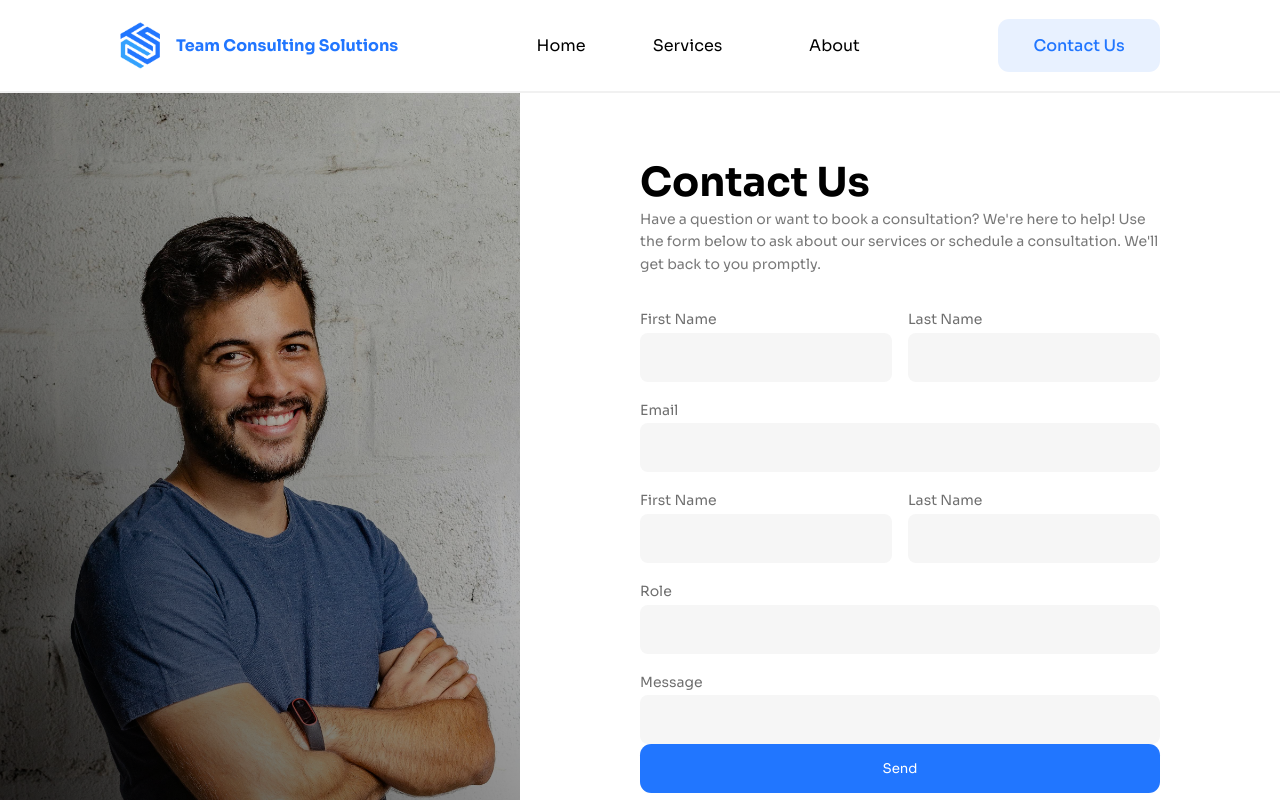
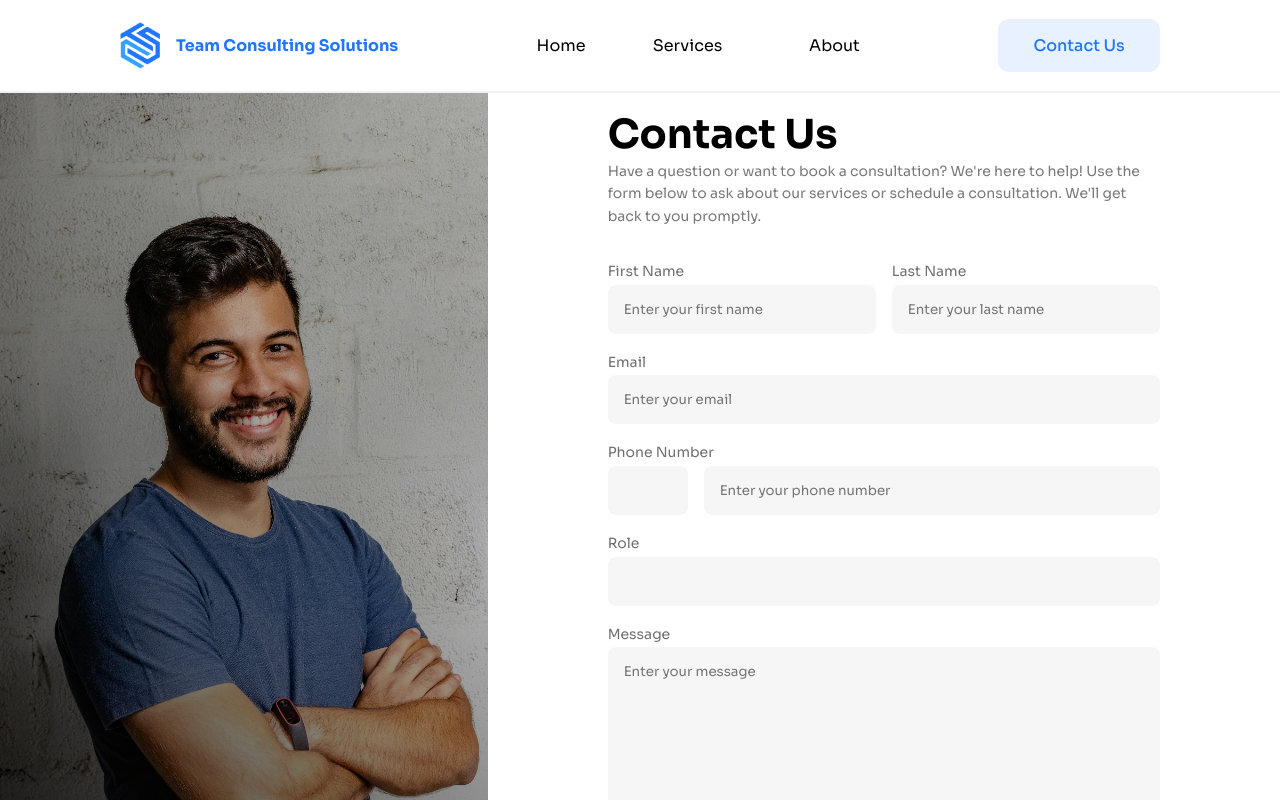
Before and after one commit to iyosayi0x/teamcsolutions, a SvelteKit app: page /contact in a window 1280 px wide. Shown: the top 800 px of the page. Built offline with nearby package versions, Linux system fonts and the light colour scheme; some icons are missing.

Commit message:
chore; update contact page" "

```diff
--- a/src/routes/contact/+page.svelte
+++ b/src/routes/contact/+page.svelte
@@ -10,6 +10,7 @@
 	</section>
 
 	<section class="contact__form-container">
+		<div class="contact__form-wrapper">
 			<div class="contact__cta">
 				<h1 class="contact__cta__title">Contact Us</h1>
 				<p class="contact__cta__description">
@@ -22,25 +23,46 @@
 				<!-- --- main form ---  -->
 				<section class="contact__form-main">
 					<div class="contact__form__field__wrapper" data-type="dual">
-					<InputField fieldName="contact__firstName" label="First Name" />
-					<InputField fieldName="contact__lastName" label="Last Name" />
+						<InputField
+							fieldName="contact__firstName"
+							label="First Name"
+							inputField={{ placeholder: 'Enter your first name' }}
+						/>
+						<InputField
+							fieldName="contact__lastName"
+							label="Last Name"
+							inputField={{ placeholder: 'Enter your last name' }}
+						/>
 					</div>
 
 					<div class="contact__form__field__wrapper">
-					<InputField fieldName="contact__email" label="Email" />
-				</div>
-
-				<div class="contact__form__field__wrapper" data-type="dual">
-					<InputField fieldName="first_name" label="First Name" />
-					<InputField fieldName="contact__firstName" label="Last Name" />
+						<InputField
+							fieldName="contact__email"
+							label="Email"
+							inputField={{ placeholder: 'Enter your email', type: 'email' }}
+						/>
 					</div>
 
 					<div class="contact__form__field__wrapper">
-					<InputField fieldName="contact__role" label="Role" />
+						<InputField
+							fieldName="contact__firstName"
+							label="Phone Number"
+							fieldType="phoneNumber"
+							inputField={{ placeholder: 'Enter your phone number' }}
+						/>
 					</div>
 
 					<div class="contact__form__field__wrapper">
-					<InputField fieldName="contact__message__content" label="Message" />
+						<InputField fieldName="contact__role" label="Role" options={[]} />
+					</div>
+
+					<div class="contact__form__field__wrapper">
+						<InputField
+							fieldName="contact__message__content"
+							label="Message"
+							fieldType="textarea"
+							inputField={{ placeholder: 'Enter your message' }}
+						/>
 					</div>
 				</section>
 
@@ -49,6 +71,7 @@
 					<button class="primary-btn">Send</button>
 				</section>
 			</form>
+		</div>
 	</section>
 </div>
 
@@ -57,7 +80,6 @@
 	.contact {
 		@include flexbox(space-between, center);
 		section {
-			flex: 0.5;
 			align-self: stretch;
 		}
 
@@ -66,6 +88,20 @@
 		}
 	}
 
+	// --- main sections ---
+	.contact__banner {
+		position: relative;
+		flex: 0.4;
+		@media screen and (max-width: $tab-phone-breakpoint) {
+			display: none;
+		}
+	}
+
+	.contact__form-container {
+		flex: 0.65;
+	}
+
+	// ---- contact form ---
 	.contact__cta__title {
 		font-size: $text-h1;
 	}
@@ -76,12 +112,6 @@
 		line-height: 1.4rem;
 	}
 
-	.contact__banner {
-		position: relative;
-		@media screen and (max-width: $tab-phone-breakpoint) {
-			display: none;
-		}
-	}
 	.contact__banner__image {
 		width: 100%;
 		height: 100%;
@@ -97,10 +127,8 @@
 		background: linear-gradient(45deg, rgba(0, 0, 0, 0.8), rgba(0, 0, 0, 0) 100%);
 	}
 
-	.contact__form-container {
-		@include useBlockPadding(4rem);
-		flex: 0.4;
-		box-sizing: border-box;
+	.contact__form-wrapper {
+		@include useBlockPadding(1rem);
 	}
 
 	.contact__form-main {
@@ -108,6 +136,11 @@
 		& > div:not(:last-child) {
 			margin-bottom: 1rem;
 		}
+	}
+
+	.contact__form {
+		@include flexbox(space-between, center, column);
+		gap: 2rem;
 	}
 
 	.contact__form__field__wrapper[data-type='dual'] {
--- a/src/routes/contact/InputField.svelte
+++ b/src/routes/contact/InputField.svelte
@@ -1,12 +1,22 @@
 <script lang="ts">
 	export let label: string | undefined;
 	export let fieldName: string | undefined;
+	export let inputField: InputFieldProps = {};
+	export let options: { value?: string; name?: string }[] = [];
+	export let fieldType: 'default' | 'textarea' | 'phoneNumber' = 'default';
 </script>
 
 <div class="field">
 	<label for={fieldName} class="field__label">{label}</label>
-	<div class="field__input-wrapper">
-		<input type="text" name={fieldName} class="field__input" />
+	<div class="field__input-wrapper" data-type={fieldType}>
+		{#if fieldType === 'default'}
+			<input type="text" name={fieldName} class="field__input" {...inputField} />
+		{:else if fieldType === 'textarea'}
+			<textarea {...inputField} class="field__textarea" />
+		{:else if (fieldType = 'phoneNumber')}
+			<input type="text" />
+			<input type="number" {...inputField} />
+		{/if}
 	</div>
 </div>
 
@@ -15,6 +25,9 @@
 
 	.field {
 		width: 100%;
+		input {
+			font-family: $primary-font !important;
+		}
 	}
 
 	.field__label {
@@ -36,4 +49,28 @@
 		outline: none;
 		padding: 1rem;
 	}
+
+	.field__textarea {
+		@extend .field__input;
+		height: 10rem;
+		resize: none;
+	}
+
+	.field__input-wrapper[data-type='phoneNumber'] {
+		@include flexbox(flex-start, center);
+		background: none;
+		gap: 1rem;
+		input:nth-child(1) {
+			width: 5rem;
+			@extend .field__input;
+			background: #f6f6f6;
+			border-radius: 0.5rem;
+		}
+		input:nth-child(2) {
+			flex: 1;
+			@extend .field__input;
+			background: #f6f6f6;
+			border-radius: 0.5rem;
+		}
+	}
 </style>
--- /dev/null
+++ b/src/types/input-field.d.ts
@@ -0,0 +1,4 @@
+declare interface InputFieldProps {
+    placeholder?:string
+    type?:string
+}
```
Lines whose indentation alone changed are shown as unchanged.
